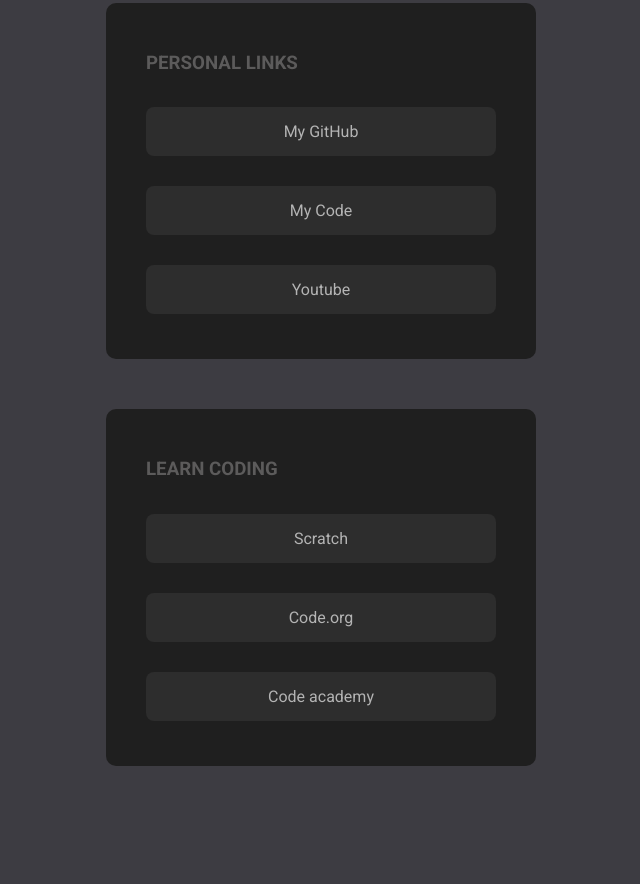
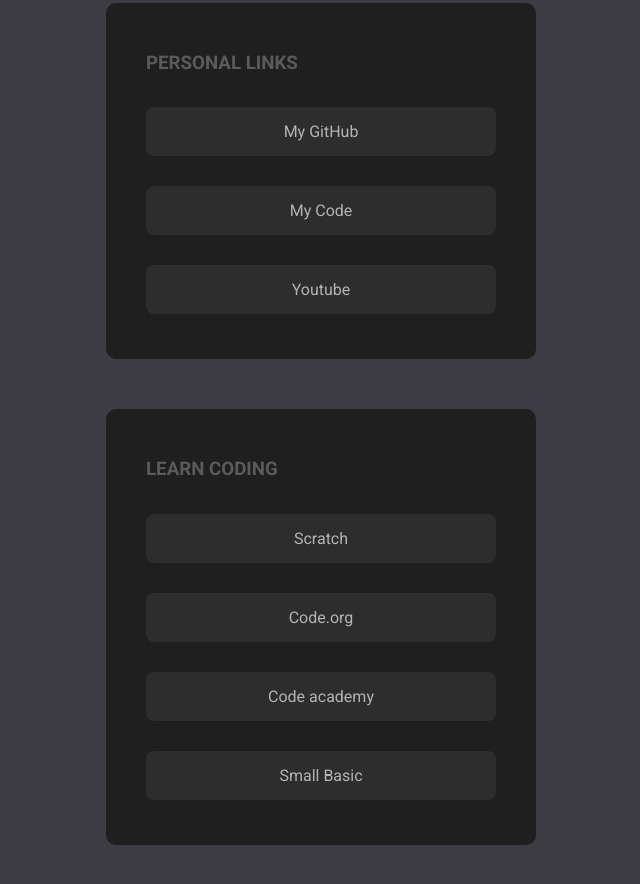
Before and after one commit to TheDev42/Computer_club, a plain HTML site: page docs/index.html in a window 1280 px wide. Shown: the part 209-1093 px from the top of the page, without its empty margins (319-959 px from the left). Drawn offline with Linux system fonts and the light colour scheme.

Commit message:
Update index.html

```diff
--- a/docs/index.html
+++ b/docs/index.html
@@ -42,6 +42,9 @@
         <a href="https://www.codecademy.com/" target="_blank">
         <div class=link id=1>Code academy</div>
       </a>
+        <a href="https://smallbasic-publicwebsite-code.azurewebsites.net/" target="_blank">
+        <div class=link id=1>Small Basic</div>
+      </a>
     </div>
 
 </body>
```
